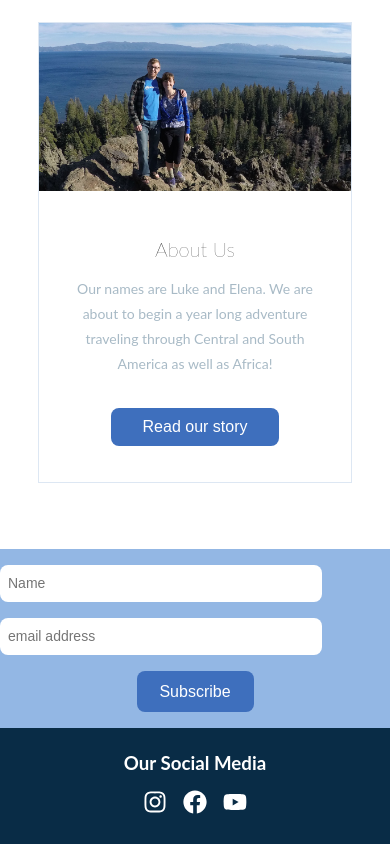
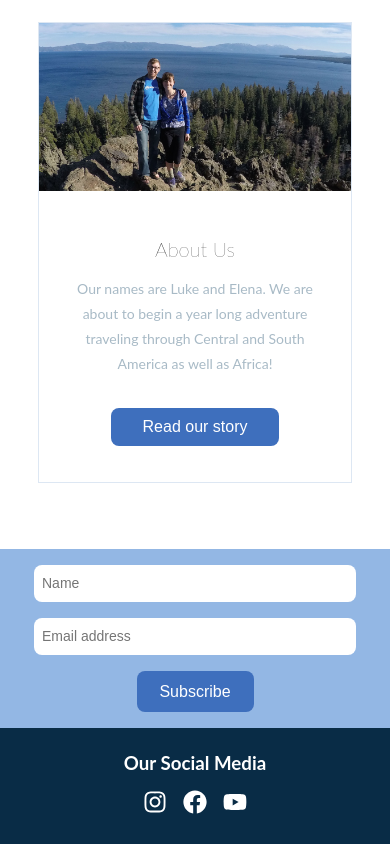
Before and after one commit to elenagiere/HackpackerAdventures, a React (Create React App) app in the folder client/: page / in a window 390 px wide. Shown: the part 861-1705 px from the top of the page. Built offline with nearby package versions, Linux system fonts and the light colour scheme.

Commit message:
fixed mobile form alignment & page title

```diff
--- a/client/public/index.html
+++ b/client/public/index.html
@@ -24,7 +24,7 @@
       work correctly both with client-side routing and a non-root public URL.
       Learn how to configure a non-root public URL by running `npm run build`.
     -->
-    <title>React App</title>
+    <title>Hackpacker Adventures</title>
   </head>
   <body>
     <noscript>You need to enable JavaScript to run this app.</noscript>
--- a/client/src/components/EmailPrompt.jsx
+++ b/client/src/components/EmailPrompt.jsx
@@ -93,13 +93,13 @@ class EmailPrompt extends React.Component {
             <div>
                 <form id="email-prompt" className="form-row" onSubmit={this.handleSubmit}>
                     <span className="subscribe-title">Join Our Community</span>
-                    <div>
+                    <div className="field-group">
                         <input type="text" name="FNAME" className="form-item" placeholder="Name" id="FNAME" value={this.state.fname} onChange={this.handleNameChange}></input>
                     </div>
-                    <div>
-                        <input type="email" name="EMAIL" placeholder="email address" value={this.state.email} onChange={this.handleEmailChange} className="required email form-item form-item--email" id="email_address" />
+                    <div className="field-group email-group">
+                        <input type="email" name="EMAIL" placeholder="Email address" value={this.state.email} onChange={this.handleEmailChange} className="required email form-item form-item--email" id="email_address" />
                     </div>
-                    <div className="clear">
+                    <div className="submit-group">
                         <button type="submit" value="Subscribe" name="subscribe" disabled={this.state.isLoading} className="button form-item subscribe-button">
                             {this.state.isLoading ? <div className="loading-ellipsis-wrapper"><ReactAnimatedEllipsis /></div> : <p>Subscribe</p>}
                         </button>
--- a/client/src/scss/styles.scss
+++ b/client/src/scss/styles.scss
@@ -137,43 +137,43 @@ button {
   }
 }
 
-.email-prompt-modal {
-  box-shadow: 2px 2px 6px 4px rgba(0, 0, 0, 0.25);
-  border-radius: 0.5rem;
-  width: 60vw;
-  max-width: 600px;
-  margin: auto;
-  background: #092c46;
-  padding: 2rem;
-  color: white;
+// .email-prompt-modal {
+//   box-shadow: 2px 2px 6px 4px rgba(0, 0, 0, 0.25);
+//   border-radius: 0.5rem;
+//   width: 60vw;
+//   max-width: 600px;
+//   margin: auto;
+//   background: #092c46;
+//   padding: 2rem;
+//   color: white;
 
-  @media (max-width: $mobile-view) {
-    width: 100%;
-    padding: 0.5rem;
-  }
+//   @media (max-width: $mobile-view) {
+//     width: 100%;
+//     padding: 0.5rem;
+//   }
 
-  .modal-header {
-    margin-bottom: 1rem;
-    padding: 0;
-    span {
-      font-size: 20px;
-    }
+//   .modal-header {
+//     margin-bottom: 1rem;
+//     padding: 0;
+//     span {
+//       font-size: 20px;
+//     }
 
-    .icon-button {
-      float: right;
-    }
-  }
+//     .icon-button {
+//       float: right;
+//     }
+//   }
 
-  .modal-content {
-    h2 {
-      margin: 1.5rem 0;
-    }
+//   .modal-content {
+//     h2 {
+//       margin: 1.5rem 0;
+//     }
 
-    p {
-      margin: 2rem;
-    }
-  }
-}
+//     p {
+//       margin: 2rem;
+//     }
+//   }
+// }
 
 // Email Prompt
 // #SignupForm_0 {
@@ -192,11 +192,10 @@ button {
 #email-prompt.form-row {
     display: flex;
     justify-content: center;
-    flex-wrap: wrap;
     margin-top: 10px;
     background: $light-blue;
 
-    @media (max-width: 600px) {
+    @media (max-width: 645px) {
       flex-direction: column;
       padding-bottom: 1rem;
     }
@@ -205,15 +204,21 @@ button {
       padding: 1.5rem;
       font-size: 20px;
 
-      @media (max-width: 865px) {
+      @media (max-width: 890px) {
         display: none;
       }
     }
 
-    @media (max-width: 600px) {
-      .mc-field-group,
-      .clear {
+    .email-group {
+      flex: 0 1 300px;
+    }
+
+    @media (max-width: 645px) {
+      .field-group,
+      .email-group,
+      .submit-group {
         margin: auto;
+        flex: auto;
       }
 
     }
@@ -223,15 +228,15 @@ button {
       border-radius: 0.5rem;
       margin: 1rem 1rem 1.3rem 1rem;
 
-      @media (max-width: 600px) {
+      @media (max-width: 645px) {
         margin: 1rem auto 0;
         width: 80vw;
       }
 
       &.form-item--email {
-        width: 200px;
+        width: -webkit-fill-available;
 
-        @media (max-width: 600px) {
+        @media (max-width: 645px) {
           width: 80vw;
         }
       }
```
